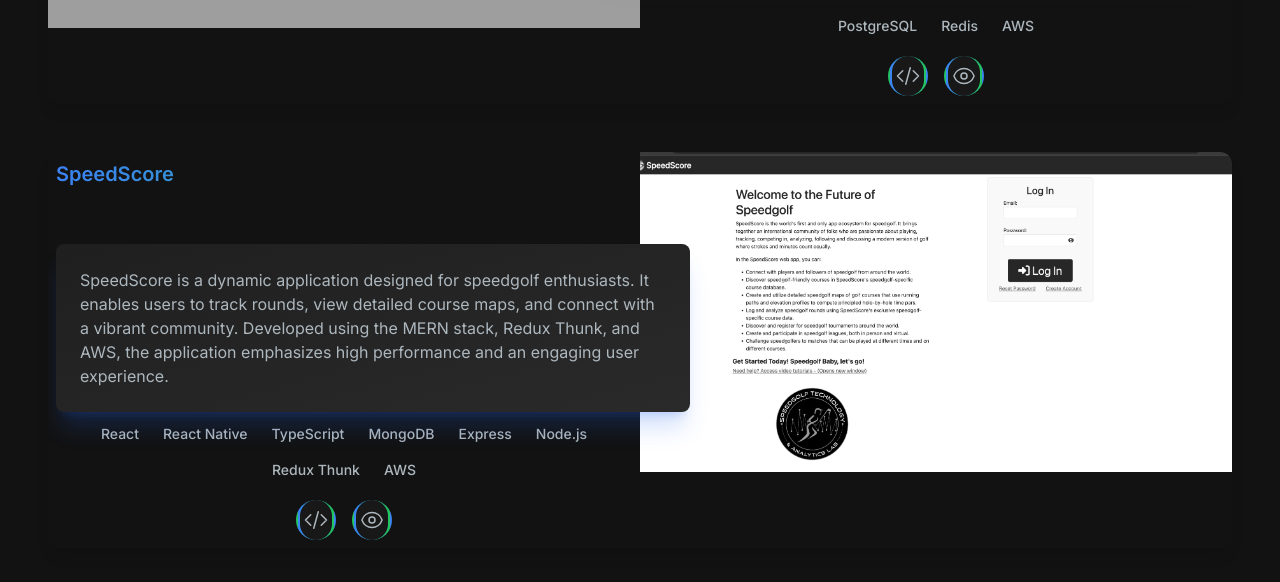
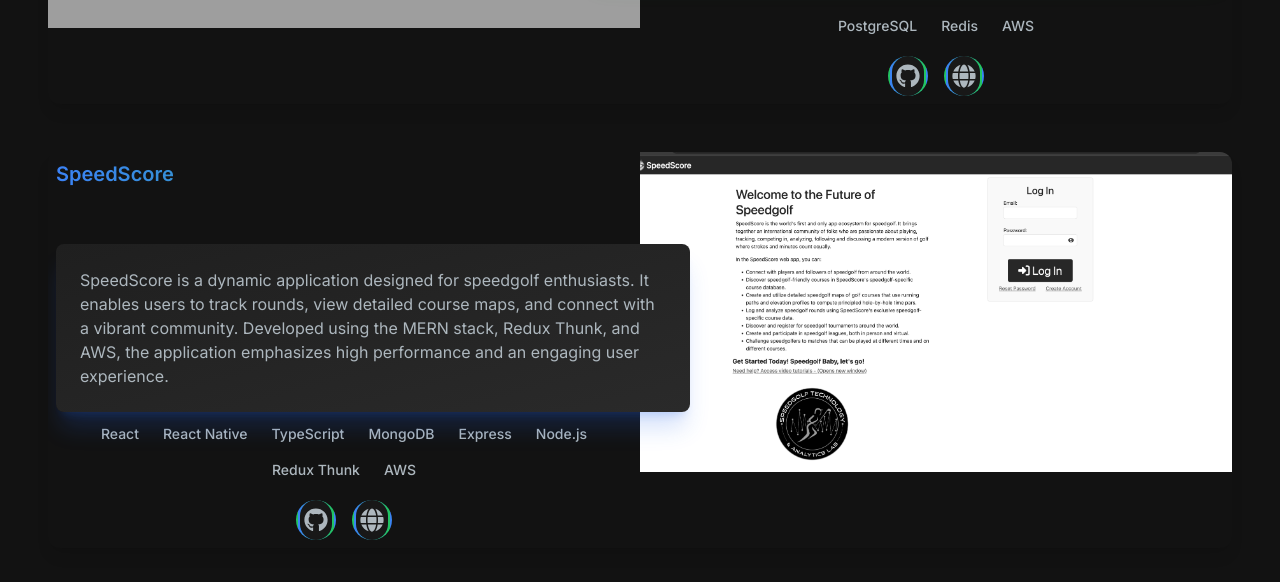
Before and after one commit to mkg5599/My-Portfolio, a Next.js app: page / in a window 1280 px wide. Shown: the part 3912-4494 px from the top of the page. Built offline with nearby package versions, Linux system fonts and the light colour scheme; grey boxes are pictures that could not be loaded.

Commit message:
Project Card Changes

```diff
--- a/src/app/components/ProjectCard.jsx
+++ b/src/app/components/ProjectCard.jsx
@@ -1,6 +1,7 @@
+"use client";
 import React from "react";
 import Link from "next/link";
-import { CodeBracketIcon, EyeIcon } from "@heroicons/react/24/outline";
+import { FaGithub, FaGlobe } from "react-icons/fa";
 
 const ProjectCard = ({
   imgUrl,
@@ -61,22 +62,26 @@
           </div>
 
           <div className="flex gap-4 mt-4 justify-center">
+            {gitUrl && gitUrl !== "#" && (
               <Link
                 href={gitUrl}
+                target="_blank"
                 className="flex items-center justify-center h-10 w-10 border-2 border-transparent rounded-full bg-gradient-to-r from-blue-500 to-green-500 p-0.5"
               >
                 <div className="flex items-center justify-center h-10 w-10 bg-[#181818] rounded-full hover:bg-transparent">
-                <CodeBracketIcon className="h-6 w-6 text-[#ADB7BE]" />
+                  <FaGithub className="h-6 w-6 text-[#ADB7BE]" />
                 </div>
-            </Link>
+              </Link>)}
+            {previewUrl && previewUrl !== "#" && (
               <Link
                 href={previewUrl}
+                target="_blank"
                 className="flex items-center justify-center h-10 w-10 border-2 border-transparent rounded-full bg-gradient-to-r from-blue-500 to-green-500 p-0.5"
               >
                 <div className="flex items-center justify-center h-10 w-10 bg-[#181818] rounded-full hover:bg-transparent">
-                <EyeIcon className="h-6 w-6 text-[#ADB7BE]" />
+                  <FaGlobe className="h-6 w-6 text-[#ADB7BE]" />
                 </div>
-            </Link>
+              </Link>)}
           </div>
         </div>
 
@@ -91,6 +96,7 @@
         )}
       </div>
 
+      {/* Mobile View */}
       <div
         className="md:hidden relative rounded-xl overflow-hidden shadow-lg bg-cover bg-center"
         style={{ backgroundImage: `url(${imgUrl})` }}
@@ -109,22 +115,28 @@
             ))}
           </div>
           <div className="flex gap-4 mt-4 justify-center">
+            {gitUrl && gitUrl !== "#" && (
               <Link
                 href={gitUrl}
+                target="_blank"
                 className="flex items-center justify-center h-10 w-10 border-2 border-transparent rounded-full bg-gradient-to-r from-blue-500 to-green-500 p-0.5"
               >
                 <div className="flex items-center justify-center h-10 w-10 bg-[#181818] rounded-full hover:bg-transparent">
-                <CodeBracketIcon className="h-6 w-6 text-[#ADB7BE]" />
+                  <FaGithub className="h-6 w-6 text-[#ADB7BE]" />
                 </div>
               </Link>
+            )}
+            {previewUrl && previewUrl !== "#" && (
               <Link
                 href={previewUrl}
+                target="_blank"
                 className="flex items-center justify-center h-10 w-10 border-2 border-transparent rounded-full bg-gradient-to-r from-blue-500 to-green-500 p-0.5"
               >
                 <div className="flex items-center justify-center h-10 w-10 bg-[#181818] rounded-full hover:bg-transparent">
-                <EyeIcon className="h-6 w-6 text-[#ADB7BE]" />
+                  <FaGlobe className="h-6 w-6 text-[#ADB7BE]" />
                 </div>
               </Link>
+            )}
           </div>
         </div>
       </div>
--- a/src/app/components/ProjectsSection.jsx
+++ b/src/app/components/ProjectsSection.jsx
@@ -13,7 +13,7 @@
       "Freedo Rental Services is an innovative platform that streamlines bike rentals across India by offering secure payment integration and real-time, location-based availability. Built with modern technologies such as React, React Native, TypeScript, Node.js, Firebase, PostgreSQL, Redis, and AWS, the platform delivers a seamless and scalable user experience.",
     image: "/images/projects/freedo.png",
     tag: ["All", "Web", "Mobile"],
-    gitUrl: "#",
+    gitUrl: "https://github.com/mkg5599/Freedo-Rental-Services",
     previewUrl: "https://freedo.rentals/",
     skills: [
       "React",
@@ -35,7 +35,7 @@
       "SpeedScore is a dynamic application designed for speedgolf enthusiasts. It enables users to track rounds, view detailed course maps, and connect with a vibrant community. Developed using the MERN stack, Redux Thunk, and AWS, the application emphasizes high performance and an engaging user experience.",
     image: "/images/projects/speedscore.png",
     tag: ["All", "Web", "Mobile"],
-    gitUrl: "#",
+    gitUrl: "https://github.com/speed-score/webapp-development",
     previewUrl: "https://www.speedscore.org/",
     skills: [
       "React",
@@ -55,7 +55,7 @@
       "The Recommendation System is an AI-powered engine that leverages convolutional neural networks, natural language processing, and TF-IDF techniques to deliver personalized product suggestions. This system enhances user engagement through data-driven, tailored recommendations.",
     image: "/images/projects/recommendation.png",
     tag: ["All"],
-    gitUrl: "#",
+    gitUrl: "https://github.com/mkg5599/Hybrid-Recommendation-System",
     previewUrl: "#",
     skills: [
       "Python",
@@ -91,7 +91,7 @@
       "Parallel Programming Projects showcase high-performance computing solutions that accelerate complex computations through advanced parallel programming techniques. Using MPI, OpenMP, OpenGL, GLUT and CUDA, these projects are optimized for resource-intensive applications and deliver significant performance enhancements.",
     image: "/images/projects/parallelprogramming.png",
     tag: ["All"],
-    gitUrl: "#",
+    gitUrl: "https://github.com/mkg5599/ParallelProgramming",
     previewUrl: "#",
     skills: ["C++", "CUDA", "MPI", "OpenGL", "GLUT"],
   },
```
Lines whose indentation alone changed are shown as unchanged.
